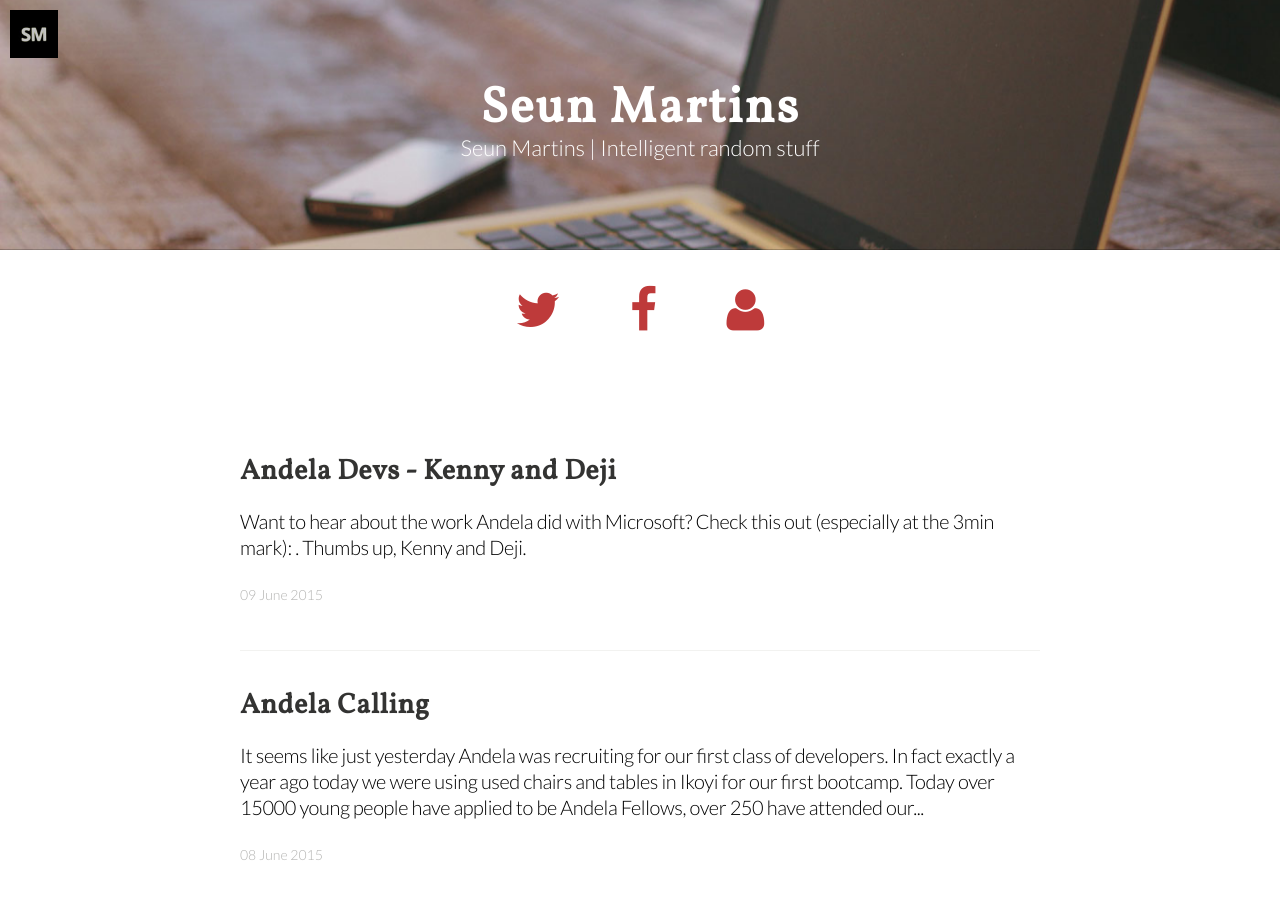
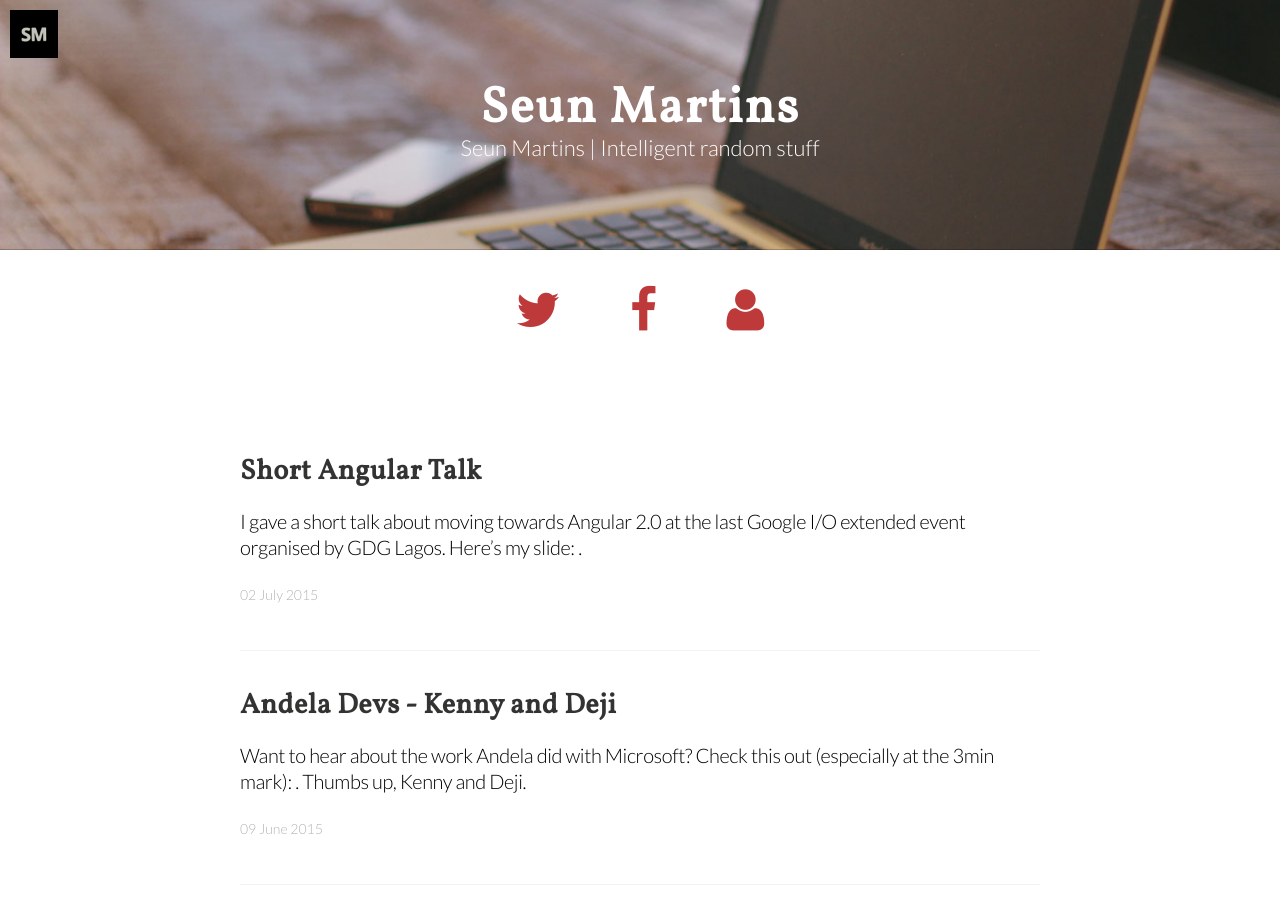
Before and after one commit to impactmass/impactmass.github.io, a Jekyll site: the page built from index.html, in a window 1280 px wide and 900 px high. Built offline with Jekyll 4.4.1, drawn with Linux system fonts in a browser that asks for light colours; nearby versions of some CDN libraries; Markdown is read by kramdown in place of the engine named in the settings; the list of posts is cut into pages by our own code.

Commit message:
new post and correct date

```diff
--- a/_layouts/post.html
+++ b/_layouts/post.html
@@ -32,9 +32,7 @@
             <h1 class="post-title">{{ page.title }}</h1>
             <div class="cf post-meta-text">
               <h4 class="author-name" itemprop="author" itemscope itemtype="http://schema.org/Person">{{ page.author }}</h4>
-              on
               <time datetime="{{ page.date | date_to_xmlschema }}">{{ page.date | date_to_string }}</time>
-              <!-- , tagged on {{#foreach tags}}<span class="post-tag-{{slug}}">{{#if @first}}{{else}}, {{/if}}<a href="/tag/{{slug}}">{{name}}</a></span>{{/foreach}} -->
             </div>
           </div>
         </div>
--- /dev/null
+++ b/_posts/2015-07-02-short-angular-talk.md
@@ -0,0 +1,13 @@
+---
+layout: post
+title:  "Short Angular Talk"
+date:   2015-07-02 23:10:25
+categories: andela programming angular google-io
+img: angularjs-logo
+---
+
+I gave a short talk about moving towards Angular 2.0 at the last Google I/O extended event organised by GDG Lagos.
+
+Here's my slide:
+
+<script async class="speakerdeck-embed" data-id="57da492937584b9990f3f76035b93292" data-ratio="1.33333333333333" src="//speakerdeck.com/assets/embed.js"></script>.
```
Also changed, not shown: _posts/2015-06-08-andela-calling.md (renamed from _posts/2015-08-06-andela-calling.md), _posts/2015-06-09-andela-devs-kenny-and-deji.md (renamed from _posts/2015-08-09-andela-devs-kenny-and-deji.md), assets/angularjs-logo.png (added).
